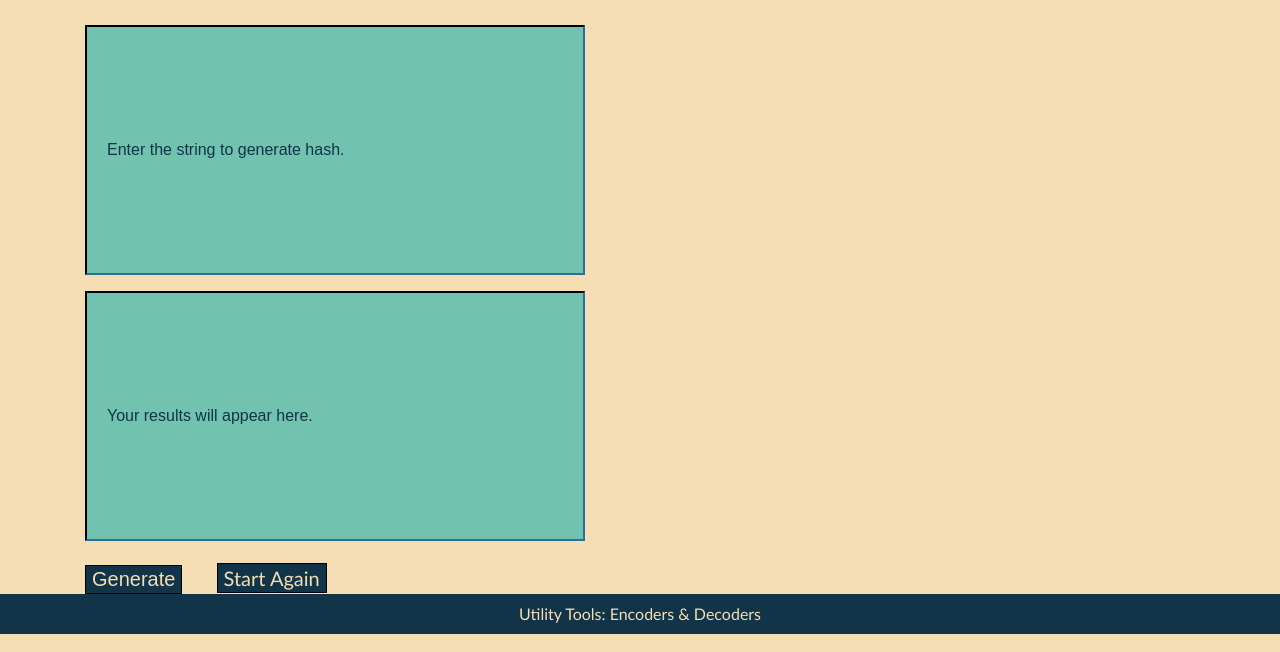
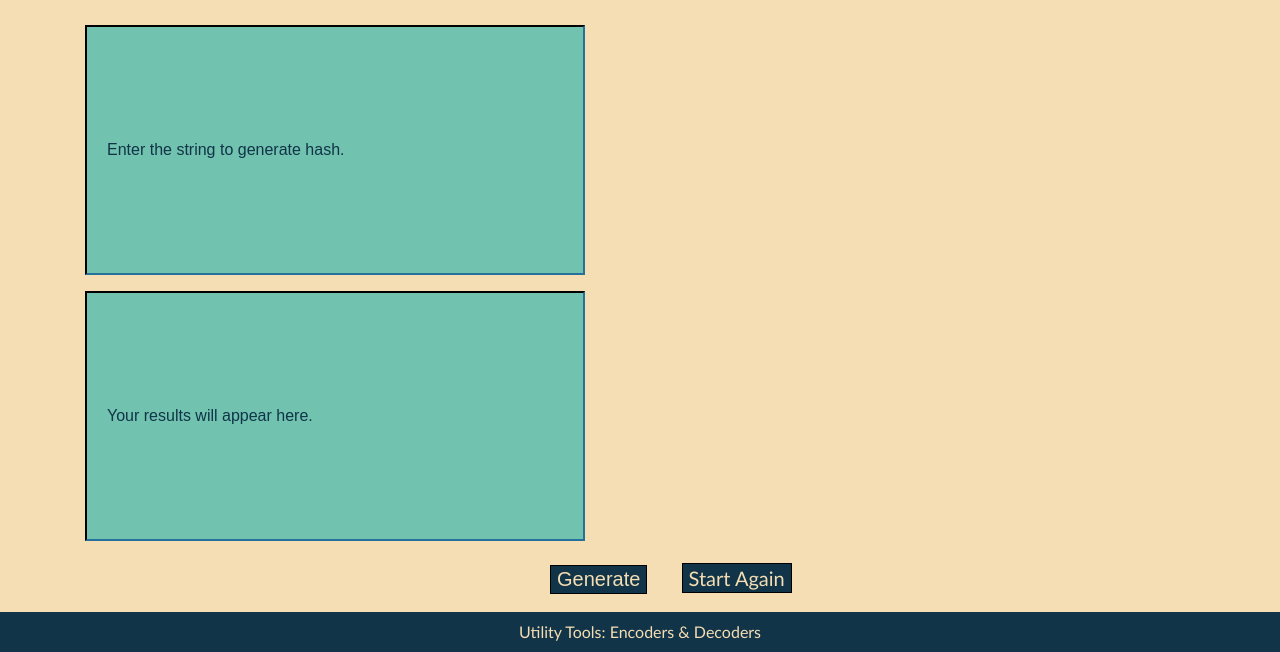
Before and after one commit to ashhadimam07/encoders-decoders-web-utilities, a website: page md5.html in a window 1280 px wide. Shown: the part 254-906 px from the top of the page. Drawn offline with Linux system fonts and the light colour scheme.

Commit message:
Change button position

```diff
--- a/md5.html
+++ b/md5.html
@@ -28,7 +28,7 @@
             <input type="text" id="generate-str" placeholder="Your results will appear here.">
         </div>
         <div>
-            <input type="button" id="hash-generator" class ="button button-position1" value="Generate">
+            <input type="button" id="hash-generator" class ="button button-position3" value="Generate">
             <a href="md5.html"><span class="button button-position2">Start Again</span></a>
         </div>
     </main>
--- a/style.css
+++ b/style.css
@@ -76,16 +76,20 @@ input[type=text] {
   text-align: center;
   border: 1px solid black;
   font-size: 20px;
+  margin-top: 14px;
+  margin-bottom: 18px;
 }
 
 .button-position1 {
-  margin-top: 14px;
-  margin-left: 85px;
+  margin-left: 515px;
 }
 
 .button-position2 {
-  margin-top: 14px;
   margin-left: 30px;
+}
+
+.button-position3 {
+  margin-left: 550px;
 }
 
 .footer {
```
Also changed, not shown: sha1.html (+1 -1 lines), sha256.html (+1 -1 lines), sha512.html (+1 -1 lines).
